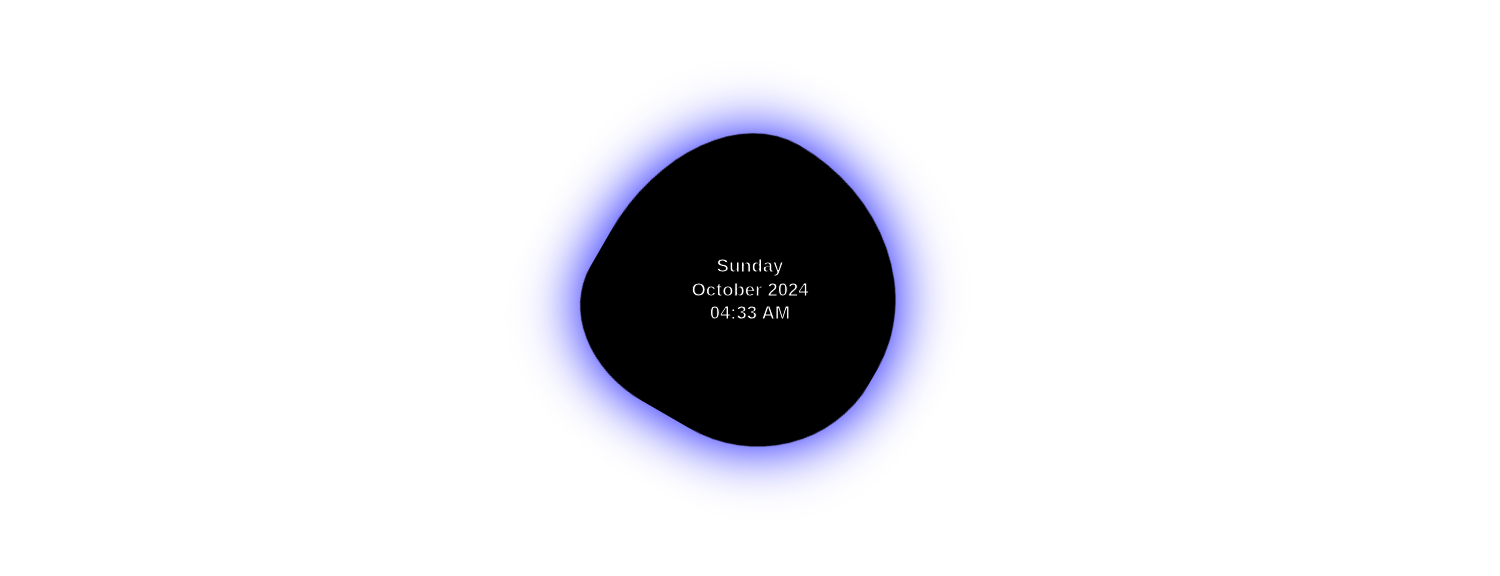
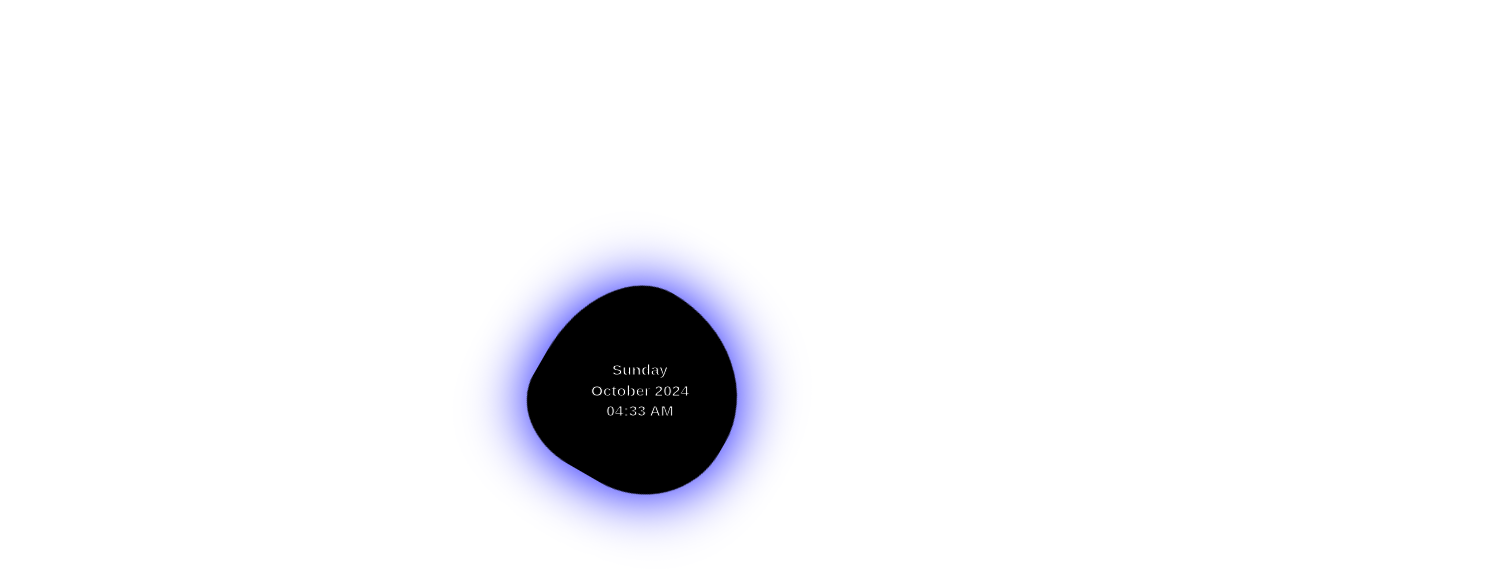
Before and after one commit to fatimajaz/Cover-Glow-Ball, a plain HTML site: page index.html in a window 1280 px wide. Shown: the whole page, 1500 px wide, since content can reach past the window. Drawn offline with Linux system fonts and the light colour scheme.

Commit message:
Update index.html

```diff
--- a/index.html
+++ b/index.html
@@ -15,13 +15,11 @@
         background-color: clear;
         font-family: 'Arial', sans-serif;
         color: #FFFFFF;
-      width: 1500px;
-        height: 600px;
     }
     .circle-container {
         position: relative;
-        width: 300px;
-        height: 300px;
+        width: 200px;
+        height: 200px;
         margin-bottom: 20px;
     }
     .outer-circle {
@@ -41,7 +39,7 @@
         left: 50%;
         transform: translate(-50%, -50%);
         text-align: center;
-        font-size: 18.5px;
+        font-size: 15.5px;
         font-weight: bold;
         text-shadow: -1px -1px 0 #000, 1px -1px 0 #000, -1px 1px 0 #000, 1px 1px 0 #000;
     }
```
